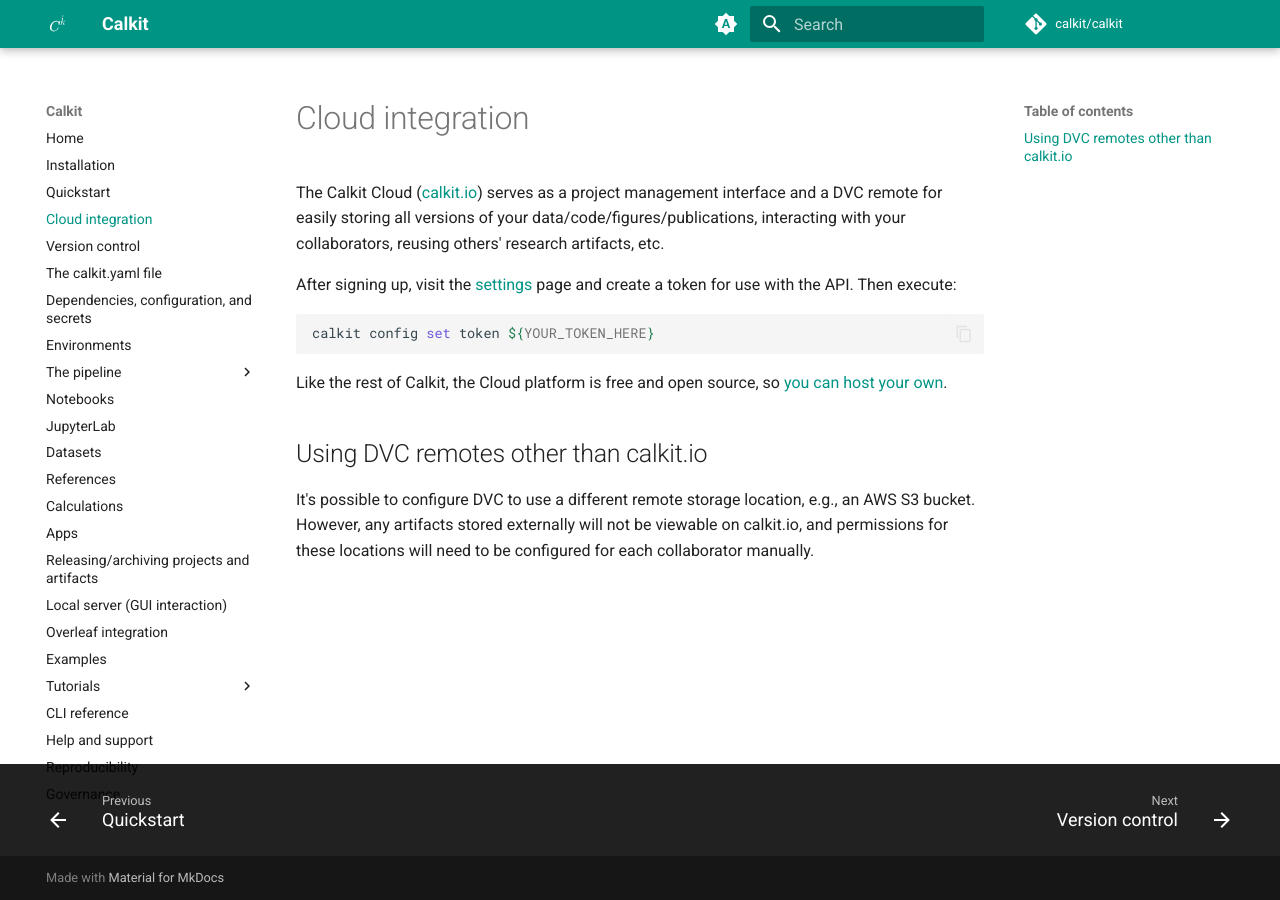
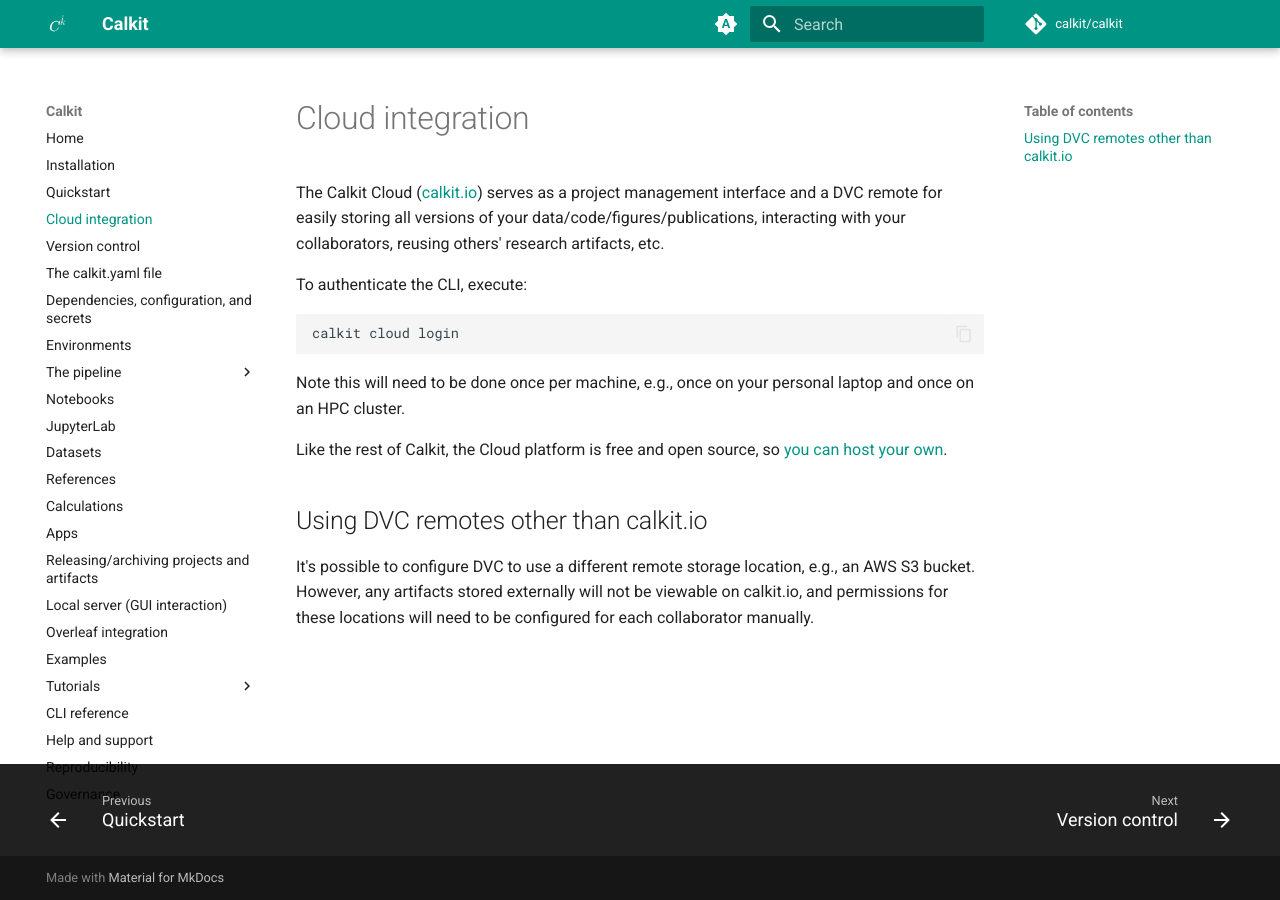
Before and after one commit to calkit/calkit, an MkDocs documentation site: the page built from docs/cloud-integration.md, in a window 1280 px wide. Built offline with MkDocs 1.6.1 and Material for MkDocs 9.7.7, drawn with Linux system fonts in a browser that asks for light colours; comment, search, counter and statistics services are not loaded.

Commit message:
Update docs

````diff
--- a/docs/cloud-integration.md
+++ b/docs/cloud-integration.md
@@ -5,14 +5,14 @@
 data/code/figures/publications, interacting with your collaborators,
 reusing others' research artifacts, etc.
 
-After signing up, visit the
-[settings](https://calkit.io/settings?tab=tokens)
-page and create a token for use with the API.
-Then execute:
+To authenticate the CLI, execute:
 
 ```sh
-calkit config set token ${YOUR_TOKEN_HERE}
+calkit cloud login
 ```
+
+Note this will need to be done once per machine, e.g., once on your
+personal laptop and once on an HPC cluster.
 
 Like the rest of Calkit, the Cloud platform is free and open source,
 so [you can host your own](https://github.com/calkit/calkit-cloud).
````
Also changed, not shown: README.md (+5 -1 lines), docs/installation.md (+5 -1 lines).
